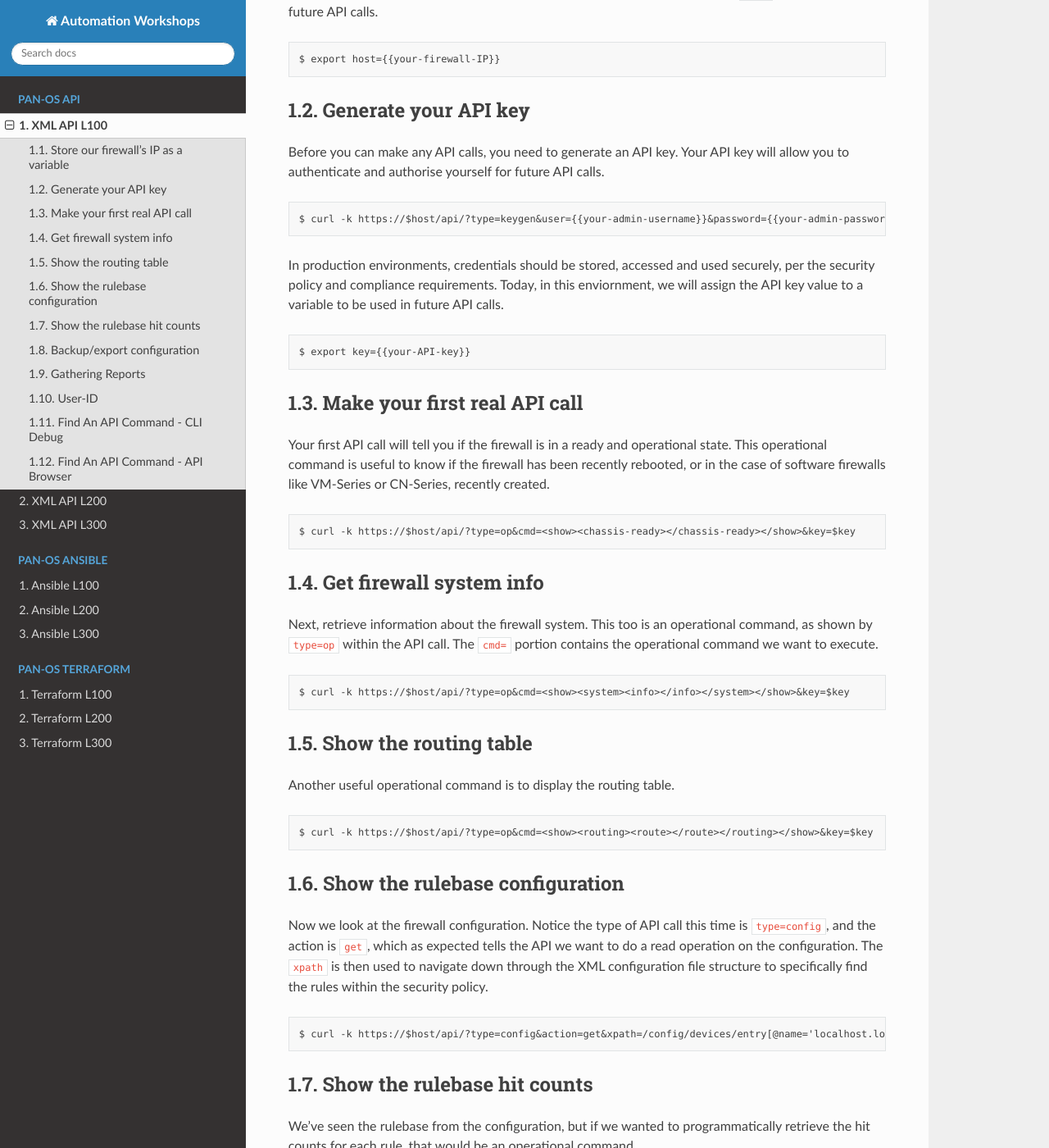
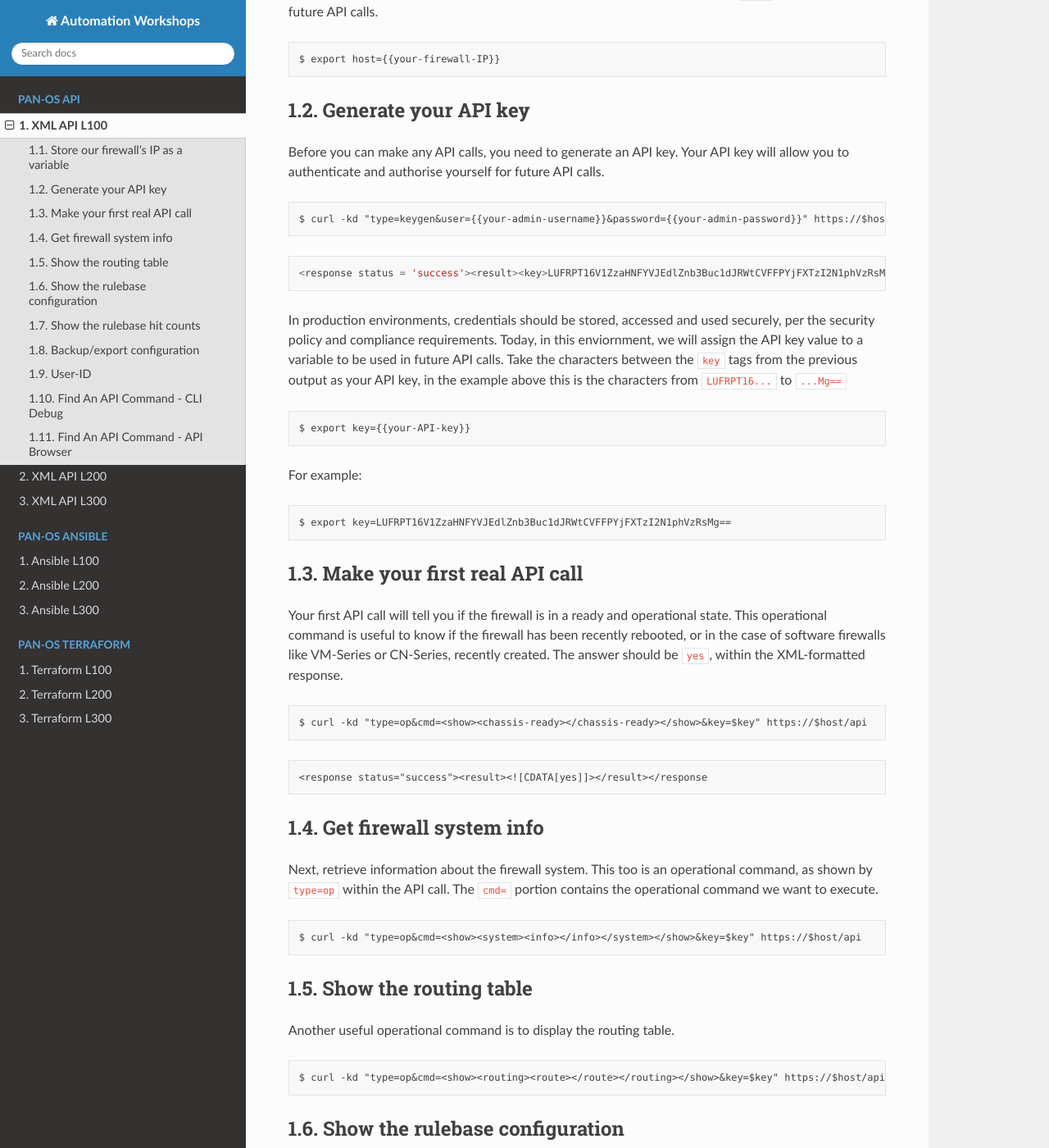
Before and after one commit to jamesholland-uk/automation-workshops, a Sphinx documentation site: the page built from docs/xmlapi/l100.rst, in a window 1280 px wide and 1400 px high, scrolled down 680 px. Shown: the whole window at 82% size. Built offline with Sphinx 7.4.7 and the Read the Docs theme 2.0.0, drawn with Linux system fonts in a browser that asks for light colours; some of the changed text lies outside the part shown.

Commit message:
Updates after testing

```diff
--- a/docs/xmlapi/l100.rst
+++ b/docs/xmlapi/l100.rst
@@ -30,23 +30,38 @@ Before you can make any API calls, you need to generate an API key. Your API key
 .. code-block::
         :class: copy-button
 
-        $ curl -k https://$host/api/?type=keygen&user={{your-admin-username}}&password={{your-admin-password}}
+        $ curl -kd "type=keygen&user={{your-admin-username}}&password={{your-admin-password}}" https://$host/api
 
-In production environments, credentials should be stored, accessed and used securely, per the security policy and compliance requirements. Today, in this enviornment, we will assign the API key value to a variable to be used in future API calls.
+.. code-block::
+
+        <response status = 'success'><result><key>LUFRPT16V1ZzaHNFYVJEdlZnb3Buc1dJRWtCVFFPYjFXTzI2N1phVzRsMg==</key></result></response>
+
+In production environments, credentials should be stored, accessed and used securely, per the security policy and compliance requirements. Today, in this enviornment, we will assign the API key value to a variable to be used in future API calls. Take the characters between the ``key`` tags from the previous output as your API key, in the example above this is the characters from ``LUFRPT16...`` to ``...Mg==``
 
 .. code-block::
         :class: copy-button
 
         $ export key={{your-API-key}}
 
+For example:
+
+.. code-block::
+
+        $ export key=LUFRPT16V1ZzaHNFYVJEdlZnb3Buc1dJRWtCVFFPYjFXTzI2N1phVzRsMg==
+
+
 Make your first real API call
 ====================================
-Your first API call will tell you if the firewall is in a ready and operational state. This operational command is useful to know if the firewall has been recently rebooted, or in the case of software firewalls like VM-Series or CN-Series, recently created.
+Your first API call will tell you if the firewall is in a ready and operational state. This operational command is useful to know if the firewall has been recently rebooted, or in the case of software firewalls like VM-Series or CN-Series, recently created. The answer should be ``yes``, within the XML-formatted response.
 
 .. code-block::
         :class: copy-button
 
-        $ curl -k https://$host/api/?type=op&cmd=<show><chassis-ready></chassis-ready></show>&key=$key
+        $ curl -kd "type=op&cmd=<show><chassis-ready></chassis-ready></show>&key=$key" https://$host/api
+
+.. code-block::
+
+        <response status="success"><result><![CDATA[yes]]></result></response
 
 Get firewall system info
 ====================================
@@ -55,7 +70,7 @@ Next, retrieve information about the firewall system. This too is an operational
 .. code-block::
         :class: copy-button
 
-        $ curl -k https://$host/api/?type=op&cmd=<show><system><info></info></system></show>&key=$key
+        $ curl -kd "type=op&cmd=<show><system><info></info></system></show>&key=$key" https://$host/api
 
 Show the routing table
 ====================================
@@ -64,7 +79,7 @@ Another useful operational command is to display the routing table.
 .. code-block::
         :class: copy-button
 
-        $ curl -k https://$host/api/?type=op&cmd=<show><routing><route></route></routing></show>&key=$key
+        $ curl -kd "type=op&cmd=<show><routing><route></route></routing></show>&key=$key" https://$host/api
 
 Show the rulebase configuration
 ====================================
@@ -73,7 +88,7 @@ Now we look at the firewall configuration. Notice the type of API call this time
 .. code-block::
         :class: copy-button
 
-        $ curl -k https://$host/api/?type=config&action=get&xpath=/config/devices/entry[@name='localhost.localdomain']/vsys/entry[@name='vsys1']/rulebase/security/rules&key=$key
+        $ curl -kd "type=config&action=get&xpath=/config/devices/entry[@name='localhost.localdomain']/vsys/entry[@name='vsys1']/rulebase/security/rules&key=$key" https://$host/api
 
 Show the rulebase hit counts
 ====================================
@@ -82,7 +97,7 @@ We've seen the rulebase from the configuration, but if we wanted to programmatic
 .. code-block::
         :class: copy-button
 
-        $ curl -k https://$host/api/?type=op&cmd=<show><rule-hit-count><vsys><vsys-name><entry name='vsys1'><rule-base><entry name='security'><rules><all/></rules></entry></rule-base></entry></vsys-name></vsys></rule-hit-count></show>&key=$key
+        $ curl -kd "type=op&cmd=<show><rule-hit-count><vsys><vsys-name><entry name='vsys1'><rule-base><entry name='security'><rules><all/></rules></entry></rule-base></entry></vsys-name></vsys></rule-hit-count></show>&key=$key" https://$host/api
 
 Backup/export configuration
 ====================================
@@ -91,17 +106,7 @@ This is a common API call, given how many people have requirements to automate b
 .. code-block::
         :class: copy-button
 
-        $ curl -k https://$host/api/?type=export&category=configuration&key=$key
-
-Gathering Reports
-====================================
-Another type of API call available is ``type=report``, to automate the gathering of reporting data. THe data is returned in XML format, such that it can be parsed by another system.
-
-.. code-block::
-        :class: copy-button
-
-        $ curl -k https://$host/api/?type=report&reporttype=predefined&reportname=top-applications&key=$key
-
+        $ curl -kd "type=export&category=configuration&key=$key" https://$host/api
 
 User-ID
 ================
@@ -110,21 +115,21 @@ A frequent use case is to register user-to-IP mappings. The first task here, ano
 .. code-block::
         :class: copy-button
 
-        $ curl -k https://$host/api/?type=op&cmd=<show><user><ip-user-mapping><all/></ip-user-mapping></user></show>&key=$key
+        $ curl -kd "type=op&cmd=<show><user><ip-user-mapping><all/></ip-user-mapping></user></show>&key=$key" https://$host/api
 
 The next API call registers a username to an IP address. This uses ``type=user-id``. Note we pass in the username, the IP address they are currently using, and a timeout value (in seconds).
 
 .. code-block::
         :class: copy-button
 
-        $ curl -k https://$host/api/?type=user-id&cmd=<uid-message><version>2.0</version><type>update</type><payload><login><entry name="NewUser" ip="10.50.100.9" timeout="120"/></login></payload></uid-message>&key=$key
+        $ curl -kd "type=user-id&cmd=<uid-message><version>2.0</version><type>update</type><payload><login><entry name=\"NewUser\" ip=\"10.50.100.9\" timeout=\"120\"/></login></payload></uid-message>&key=$key" https://$host/api
 
 Replaying the API call to show the mapping table should now display the new user
 
 .. code-block::
         :class: copy-button
 
-        $ curl -k https://$host/api/?type=op&cmd=<show><user><ip-user-mapping><all/></ip-user-mapping></user></show>&key=$key
+        $ curl -kd "type=op&cmd=<show><user><ip-user-mapping><all/></ip-user-mapping></user></show>&key=$key" https://$host/api
 
 
 Find An API Command - CLI Debug
@@ -154,7 +159,14 @@ Note the highlighted lines, first the command for turning on CLI debugging, then
 The XML required to make a call ourselves is between (but not including) the ``<operations></operations>`` tags. This gives us ``<show><chassis-ready/></show>``, which becomes the ``cmd=`` portion of the final API command:
 ``https://$host/api/?type=op&cmd=<show><chassis-ready></chassis-ready></show>&key=$key``
 
-Choose one (or more) of the following operational commands, debug the CLI, then create and execute XML API command equivalents:
+Connect to the firewall using SSH:
+
+.. code-block::
+        :class: copy-button
+
+        $ ssh {{your-admin-username}}@$host
+
+Then choose one (or more) of the following operational commands, debug the CLI, then create and execute XML API command equivalents:
 
     * show system masterkey-properties
     * show arp all
@@ -164,7 +176,7 @@ Choose one (or more) of the following operational commands, debug the CLI, then
 Find An API Command - API Browser
 ==================================
 
-Another way to find an API call for specific operation is to use the API browser, which can be found at ``https://$host/api``. Once logged in to the web GUI, browse to ``https://$host/api`` and a listing of the types of available XML API request types is displayed. Hyperlinks can be used to browse through the XML API request types until the required reqeust format is found.
+Another way to find an API call for specific operation is to use the API browser, which can be found at ``https://firewall/api``. **Once logged in to the web GUI**, browse to ``https://firewall/api`` and a listing of the types of available XML API request types is displayed. Hyperlinks can be used to browse through the XML API request types until the required reqeust format is found.
 
 Again using the example of our first API call in this workshop, ``show chassis-ready``, click the ``Operational Commands`` link, then the ``show`` link, then the ``chassis-ready`` link. You will be shown the XML API format we observed in the CLI (``<show><chassis-ready/></show>``), as well as the XML API URL structure (``/api/?type=op&cmd=<show><chassis-ready></chassis-ready></show>``). Clicking the hyperlinked XML API URL performs the API command and displays a result.
 
```
